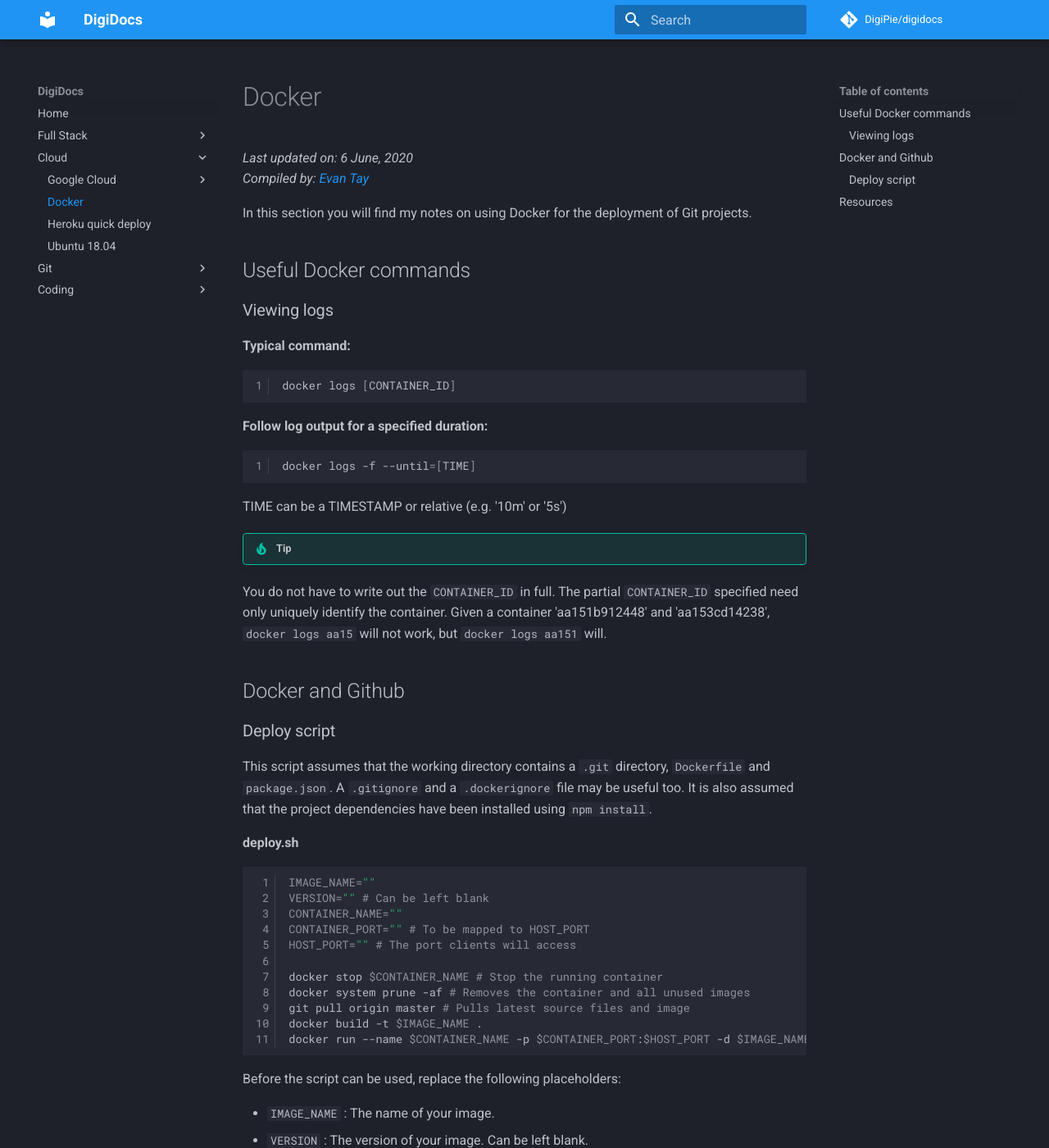
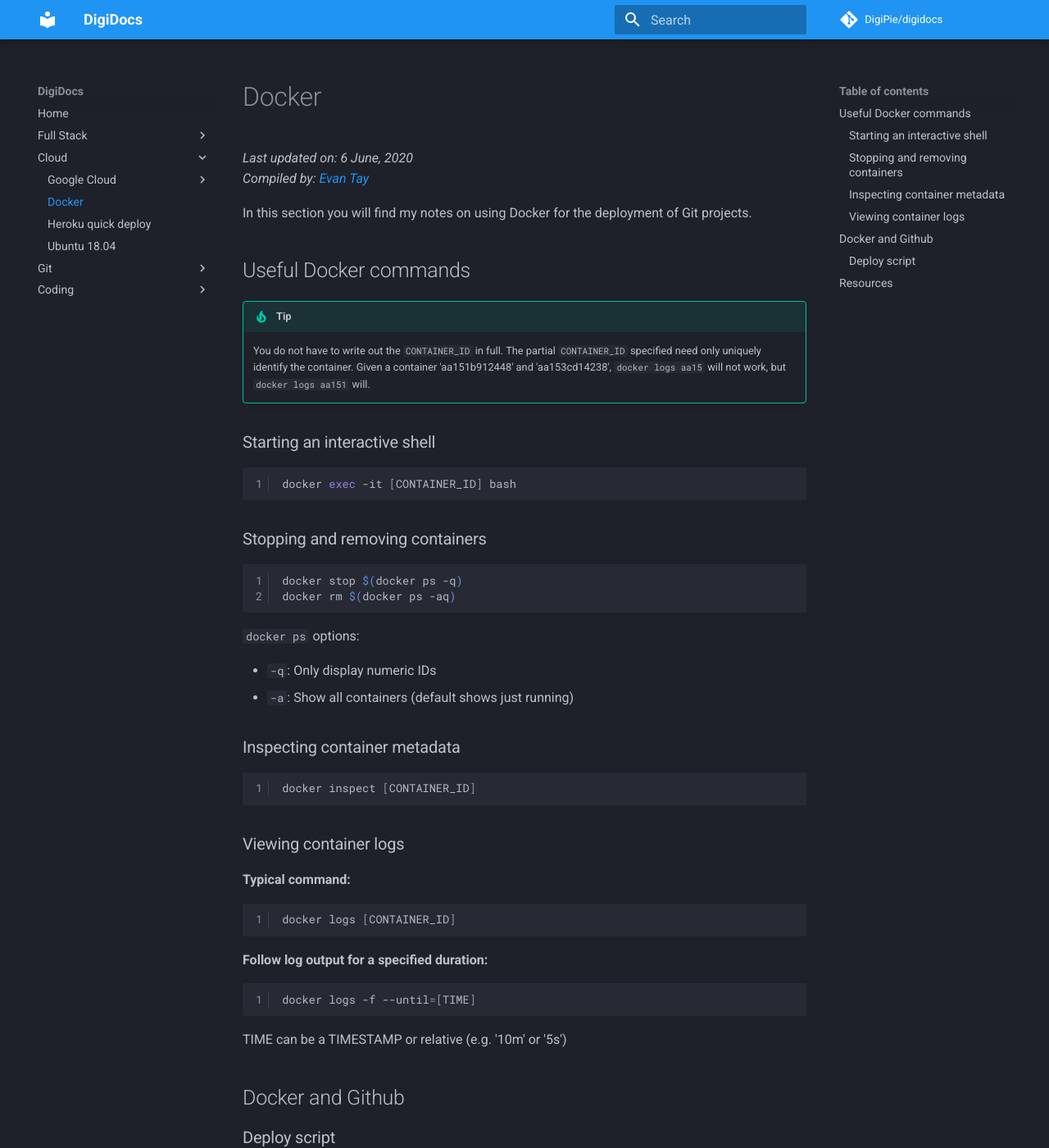
Before and after one commit to DigiPie/digidocs, an MkDocs documentation site: the page built from docs/container/docker.md, in a window 1280 px wide and 1400 px high. Shown: the whole window at 82% size. Built offline with MkDocs 1.6.1 and Material for MkDocs 9.7.7, drawn with Linux system fonts in a browser that asks for light colours; comment, search, counter and statistics services are not loaded.

Commit message:
Update docker.md

````diff
--- a/docs/container/docker.md
+++ b/docs/container/docker.md
@@ -7,7 +7,34 @@
 
 ## Useful Docker commands
 
-### Viewing logs
+!!! tip
+    You do not have to write out the `CONTAINER_ID` in full. The partial `CONTAINER_ID` specified need only uniquely identify the container. Given a container 'aa151b912448' and 'aa153cd14238', `docker logs aa15` will not work, but `docker logs aa151` will.
+
+### Starting an interactive shell
+
+``` bash
+docker exec -it [CONTAINER_ID] bash
+```
+
+### Stopping and removing containers
+
+``` bash
+docker stop $(docker ps -q)
+docker rm $(docker ps -aq)
+```
+
+`docker ps` options:
+
+- `-q`: Only display numeric IDs
+- `-a`: Show all containers (default shows just running)
+
+### Inspecting container metadata
+
+``` bash
+docker inspect [CONTAINER_ID]
+```
+
+### Viewing container logs
 
 **Typical command:**
 
@@ -48,12 +72,13 @@
 
 Before the script can be used, replace the following placeholders:
 
-* `IMAGE_NAME` : The name of your image.
-* `VERSION` : The version of your image. Can be left blank.
-* `CONTAINER_NAME` : The desired name of your container.
-* `CONTAINER_PORT` : The port of your container which your application is running on.
-* `HOST_PORT` : The host port your container port will be mapped to. This is the port that is exposed on the host system.
+- `IMAGE_NAME` : The name of your image.
+- `VERSION` : The version of your image. Can be left blank.
+- `CONTAINER_NAME` : The desired name of your container.
+- `CONTAINER_PORT` : The port of your container which your application is running on.
+- `HOST_PORT` : The host port your container port will be mapped to. This is the port that is exposed on the host system.
 
 ## Resources
-* [How To Build a Node.js Application with Docker](https://www.digitalocean.com/community/tutorials/how-to-build-a-node-js-application-with-docker#step-4-%E2%80%94-using-a-repository-to-work-with-images)
-* [docker logs](https://docs.docker.com/engine/reference/commandline/logs/)
+- [How To Build a Node.js Application with Docker](https://www.digitalocean.com/community/tutorials/how-to-build-a-node-js-application-with-docker#step-4-%E2%80%94-using-a-repository-to-work-with-images)
+- [docker logs](https://docs.docker.com/engine/reference/commandline/logs/)
+- [docker ps](https://docs.docker.com/engine/reference/commandline/ps/)
````
Also changed, not shown: other parts of docs/container/docker.md (+0 -3 lines), site/container/docker/index.html, site/search/search_index.json, 1 other file.
